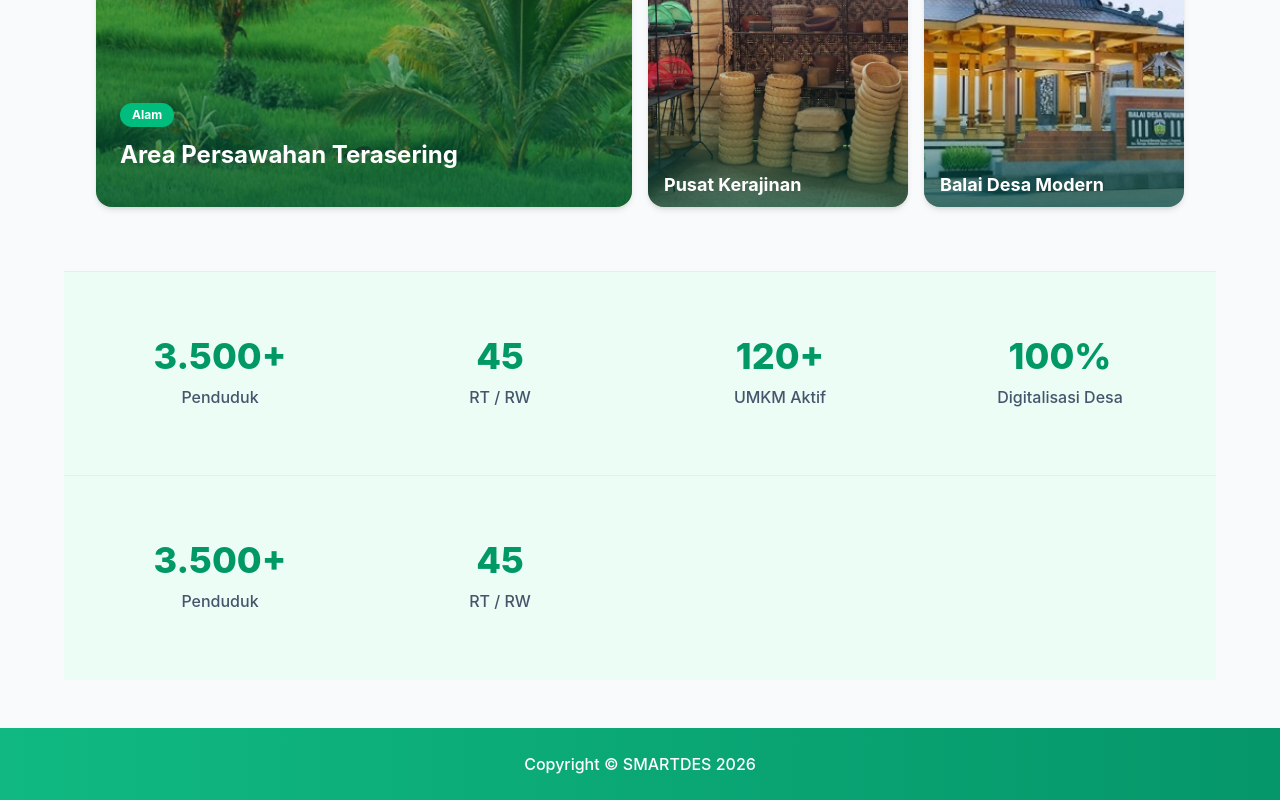
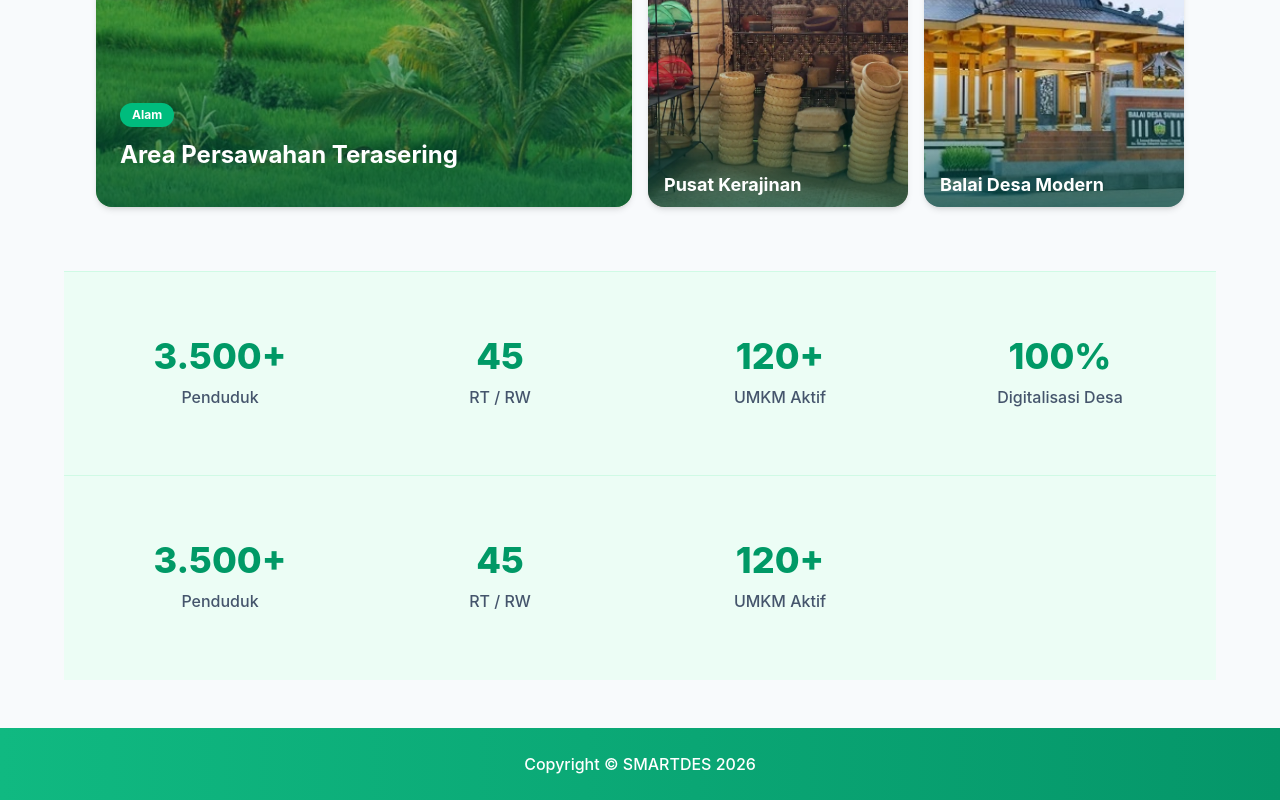
Before and after one commit to muhammadarlianoscar-uti/TA-WEB-24-SEMBADE, a Next.js app in the folder my-app/: page /home in a window 1280 px wide. Shown: the part 2054-2854 px from the top of the page. Built offline with nearby package versions, Linux system fonts and the light colour scheme.

Commit message:
menambahkan umkm aaktif pada home

```diff
--- a/my-app/app/home/page.tsx
+++ b/my-app/app/home/page.tsx
@@ -243,6 +243,10 @@ export default function Home() {
             <p className="text-4xl font-extrabold text-emerald-600">45</p>
             <p className="text-slate-600 font-medium mt-2">RT / RW</p>
           </div>
+          <div>
+            <p className="text-4xl font-extrabold text-emerald-600">120+</p>
+            <p className="text-slate-600 font-medium mt-2">UMKM Aktif</p>
+          </div>
 
         </div>
       </section>
```
